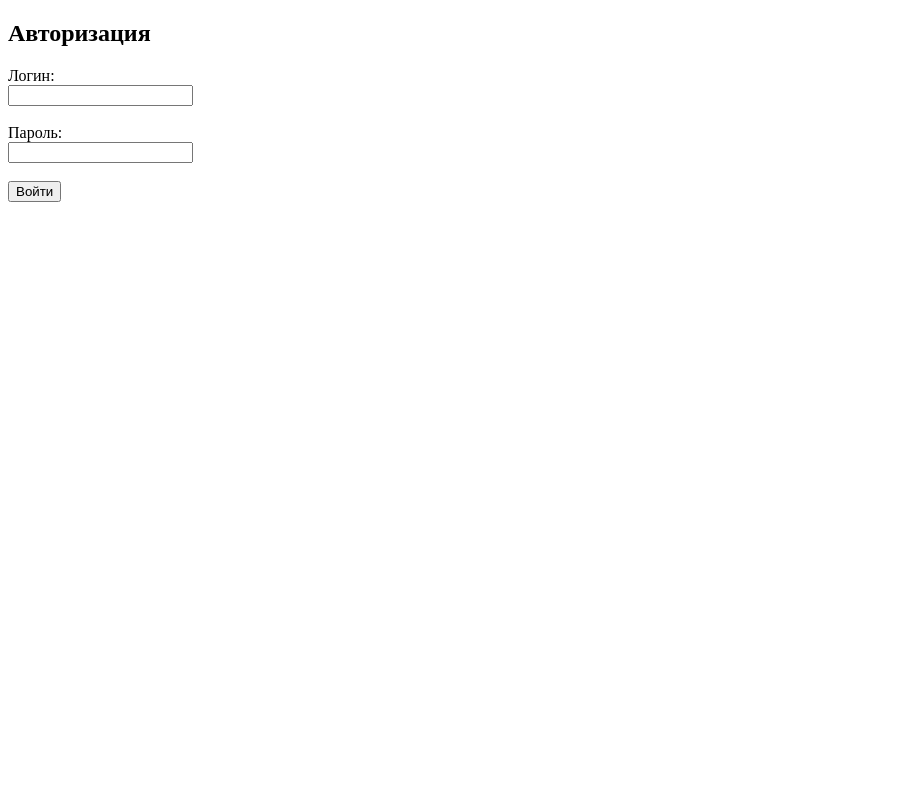
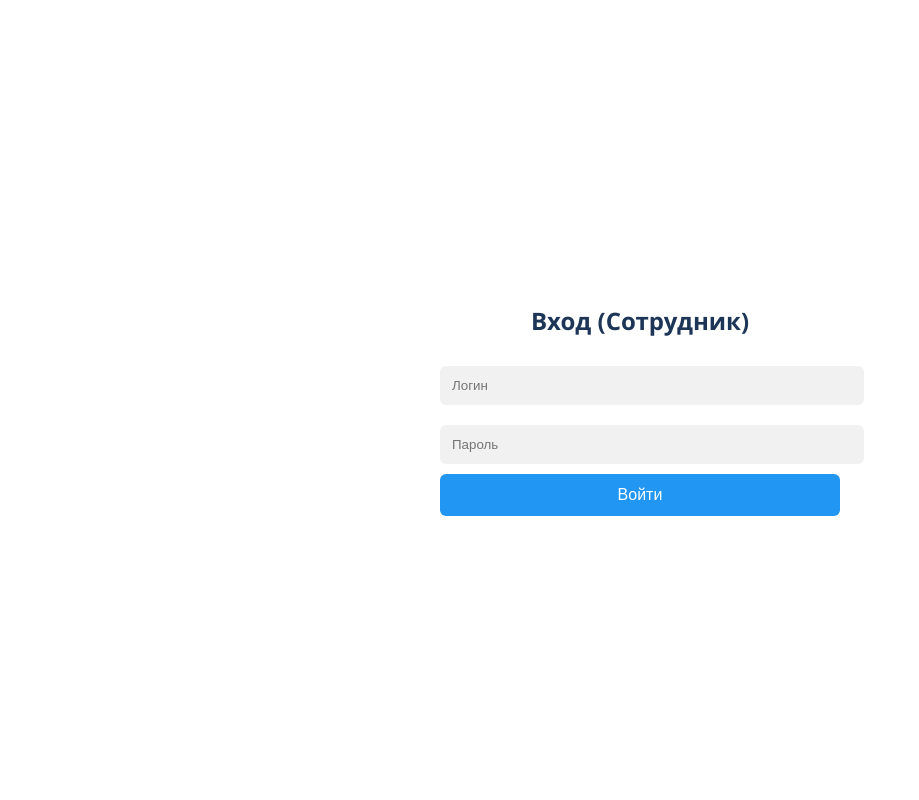
Before and after one commit to AKK-PRO/Akt-OSR, a Flask app: page /login/1 in a window 1280 px wide. Shown: the whole page, without its empty margins (0-919 px from the left). Run offline with Flask 3, Linux system fonts and the light colour scheme; some libraries are stand-ins or nearby versions.

Commit message:
Update login.html

```diff
--- a/templates/login.html
+++ b/templates/login.html
@@ -1,13 +1,79 @@
 <!DOCTYPE html>
-<html>
-<head><meta charset="UTF-8"><title>Вход</title></head>
+<html lang="ru">
+<head>
+    <meta charset="UTF-8">
+    <meta name="viewport" content="width=device-width, initial-scale=1.0">
+    <title>Вход – {{ role_name }}</title>
+    <style>
+        :root {
+            --bg-color: white;
+            --text-color: #1d3557;
+            --button-bg: #2196f3;
+            --input-bg: #f1f1f1;
+        }
+
+        body.dark {
+            --bg-color: #121212;
+            --text-color: #eeeeee;
+            --button-bg: #1e88e5;
+            --input-bg: #2c2c2c;
+        }
+
+        body {
+            background-color: var(--bg-color);
+            color: var(--text-color);
+            font-family: "Segoe UI", sans-serif;
+            display: flex;
+            justify-content: center;
+            align-items: center;
+            min-height: 100vh;
+            margin: 0;
+        }
+
+        .login-box {
+            max-width: 400px;
+            width: 100%;
+            padding: 40px;
+            text-align: center;
+        }
+
+        input[type="text"],
+        input[type="password"] {
+            width: 100%;
+            padding: 12px;
+            margin: 10px 0;
+            border: none;
+            border-radius: 6px;
+            background-color: var(--input-bg);
+            color: var(--text-color);
+        }
+
+        button {
+            width: 100%;
+            padding: 12px;
+            background-color: var(--button-bg);
+            border: none;
+            color: white;
+            font-size: 16px;
+            border-radius: 6px;
+            cursor: pointer;
+        }
+
+        .error {
+            color: red;
+            margin-bottom: 10px;
+        }
+    </style>
+</head>
 <body>
-    <h2>Авторизация</h2>
-    {% if error %}<p style="color: red;">{{ error }}</p>{% endif %}
+<div class="login-box">
+    <h2>Вход ({{ role_name }})</h2>
+    {% if error %}<p class="error">{{ error }}</p>{% endif %}
     <form method="post">
-        <label>Логин:<br><input type="text" name="username"></label><br><br>
-        <label>Пароль:<br><input type="password" name="password"></label><br><br>
+        <input type="text" name="username" placeholder="Логин" required><br>
+        <input type="password" name="password" placeholder="Пароль" required><br>
         <button type="submit">Войти</button>
     </form>
+</div>
 </body>
 </html>
```
